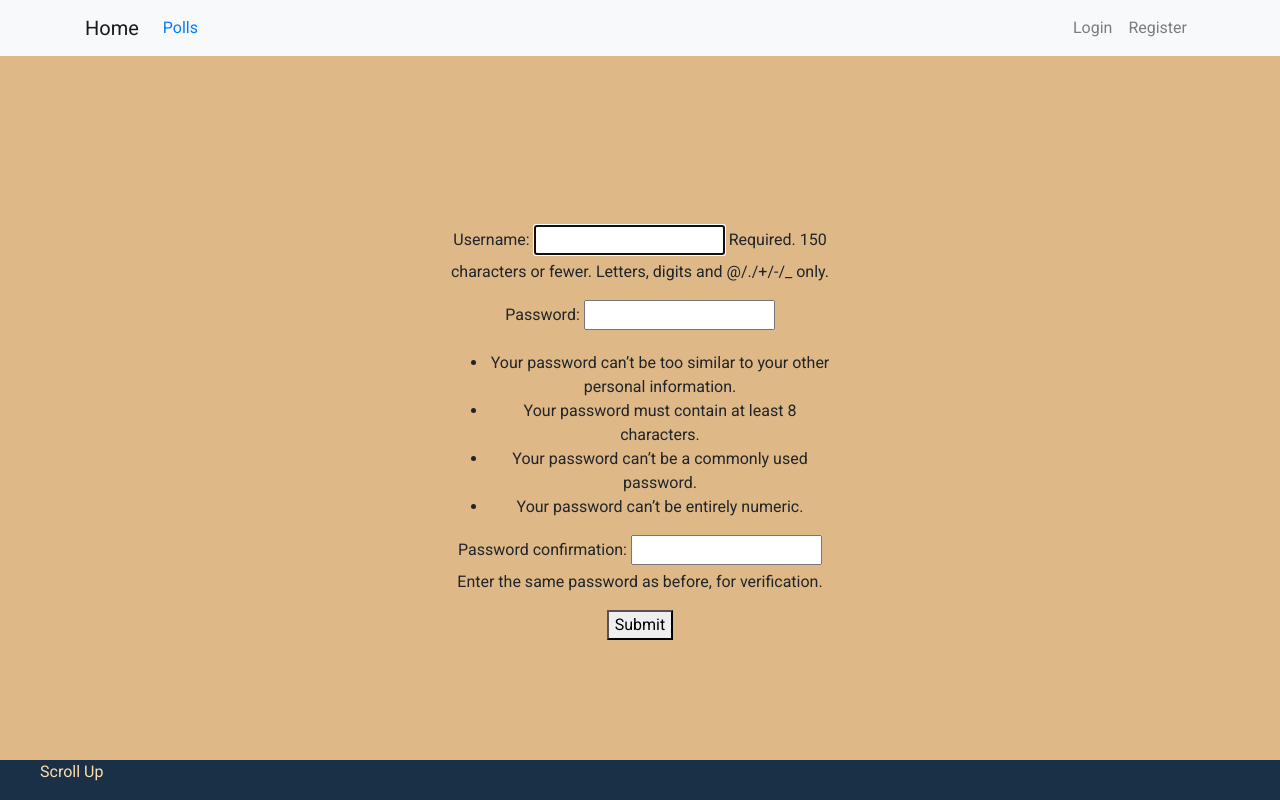
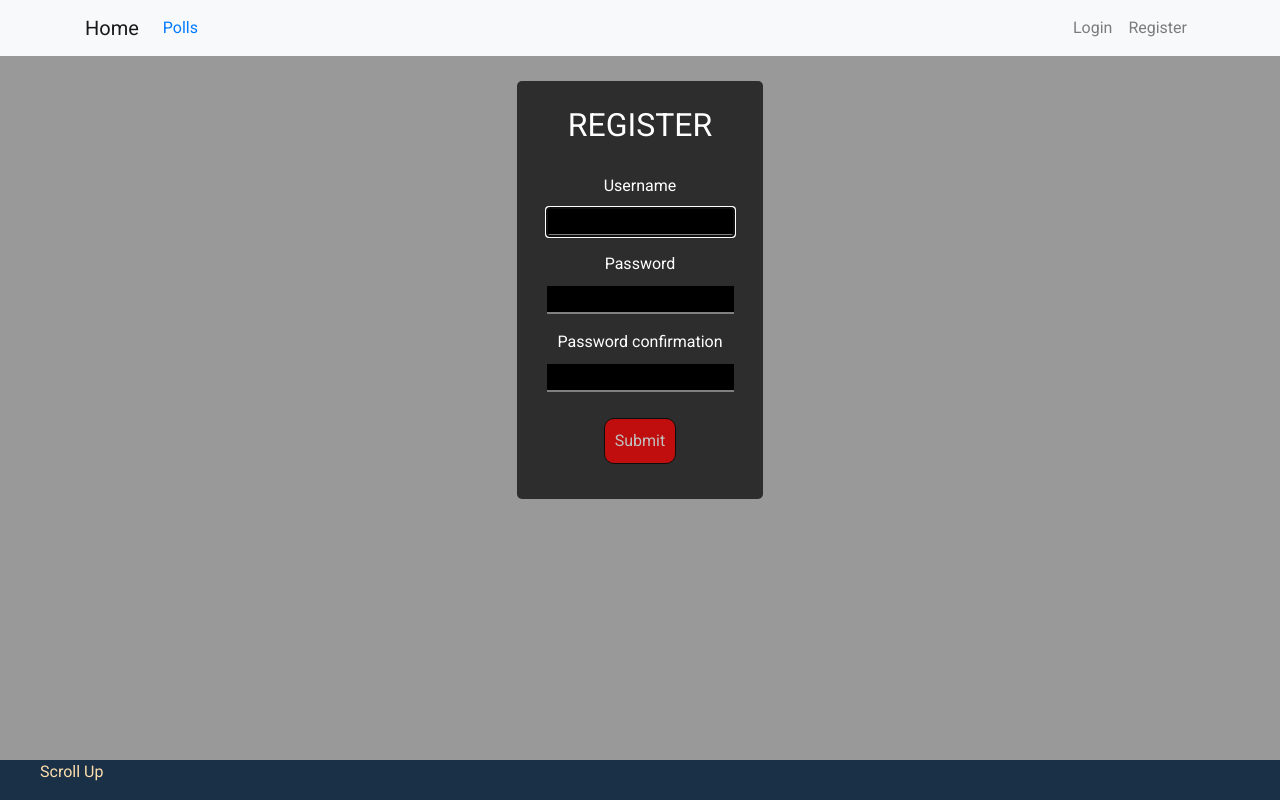
Before and after one commit to mirokrastev/poll-website, a Django app: page /accounts/register/ in a window 1280 px wide. Run offline with Django 3.2, Linux system fonts and the light colour scheme.

Commit message:
Login and Register front end improvements
In this update I improved the front end for login and register page. Expect soon improvements for other things! :)

```diff
--- a/accounts/forms.py
+++ b/accounts/forms.py
@@ -1,5 +1,4 @@
 from django import forms
-from django.contrib.auth.password_validation import MinimumLengthValidator
 
 
 class LoginForm(forms.Form):
@@ -7,4 +6,7 @@ class LoginForm(forms.Form):
                                error_messages={
                                    'min_length': 'Your username must be at least 4 characters long.'
                                })
-    password = forms.CharField(widget=forms.PasswordInput(), required=True, validators=[MinimumLengthValidator])
+    password = forms.CharField(widget=forms.PasswordInput(), min_length=8, required=True,
+                               error_messages={
+                                   'min_length': 'Your password must be at least 8 characters long.'
+                               })
--- a/accounts/static/accounts/css/style.css
+++ b/accounts/static/accounts/css/style.css
@@ -1,27 +1,50 @@
-#login-container {
+#rel-container {
+    display: flex;
+    justify-content: center;
+    align-items: center;
+    padding: 25px;
+
     text-align: center;
-
-    width: 30%;
-    height: 100px;
-
-    margin: auto;
-    position: absolute;
-    top:0;
-    bottom: 0;
-    left: 0;
-    right: 0;
+    color: white;
 }
 
-#register-container {
-    text-align: center;
+#auth-header {
+    display: inline-block;
+    margin-bottom: 30px;
+}
 
-    width: 30%;
-    height: 100px;
+#auth-container {
+    padding: 25px;
 
-    margin: auto;
-    position: absolute;
-    top:-250px;
-    bottom: 0;
-    left: 0;
-    right: 0;
+    background-color: rgba(0, 0, 0, .7);
+    border-radius: 5px;
+    width: 20%;
 }
+
+#auth-container input {
+    display: block;
+    margin: 10px auto;
+    background-color: rgba(0, 0, 0, 1);
+    border: none;
+    border-bottom: 2px solid gray;
+    color: white;
+}
+
+#auth-container button {
+    margin: 10px;
+    color: white;
+    background-color: red;
+    opacity: 0.7;
+    border: 1px solid rgba(0, 0, 0, 1);
+    border-radius: 10px;
+    padding: 10px;
+}
+
+#errors {
+    position: relative;
+    right: 100px;
+    padding: 10px;
+
+    background-color: rgba(0, 0, 0, .7);
+    border-radius: 5px;
+}
--- a/accounts/templates/accounts/register.html
+++ b/accounts/templates/accounts/register.html
@@ -8,11 +8,31 @@
 {% endblock links %}
 
 {% block content %}
-    <div id="register-container">
-        <form method="post">
-            {% csrf_token %}
-            {{ form.as_p }}
-            <button>Submit</button>
-        </form>
+    <div id="rel-container">
+        {% if form.errors %}
+            <div id="errors">
+            {% for field in form %}
+                {% for error in field.errors %}
+                    <div class="error">
+                    {{ error }}
+                    </div>
+                {% endfor %}
+            {% endfor %}
+            </div>
+        {% endif %}
+
+        <div id="auth-container">
+            <form method="post">
+                <h2 id="auth-header">REGISTER</h2>
+                {% csrf_token %}
+                {% for field in form %}
+                    <p>
+                        {{ field.label }}
+                        {{ field }}
+                    </p>
+                {% endfor %}
+                <button>Submit</button>
+            </form>
+        </div>
     </div>
 {% endblock content %}
--- a/accounts/views/authorization.py
+++ b/accounts/views/authorization.py
@@ -26,8 +26,8 @@ class LoginView(FormView):
         user = authenticate(self.request.user, **{'username': username, 'password': password})
 
         if not user:
-            context = {'form': form, 'error': 'Incorrect credentials!'}
-            return self.render_to_response(context)
+            form.add_error('password', 'Incorrect credentials!')
+            return self.form_invalid(form)
 
         login(self.request, user)
         return redirect('home')
--- a/static/css/base-style.css
+++ b/static/css/base-style.css
@@ -1,6 +1,6 @@
 body {
     font-family: "Roboto", "sans-serif";
-    background-color: burlywood;
+    background-color: rgba(0,0,0,.4);
 }
 
 #settings-anchor {
--- a/templates/base.html
+++ b/templates/base.html
@@ -4,6 +4,7 @@
 <head>
     <meta charset="UTF-8">
     <title>{% block title %}{% endblock title %}</title>
+    <meta name="viewport" content="width=device-width, initial-scale=1.0">
     <link rel="stylesheet"
           href="https://cdn.jsdelivr.net/npm/bootstrap@4.6.0/dist/css/bootstrap.min.css"
           integrity="sha384-B0vP5xmATw1+K9KRQjQERJvTumQW0nPEzvF6L/Z6nronJ3oUOFUFpCjEUQouq2+l"
```
Also changed, not shown: accounts/templates/accounts/login.html (+26 -7 lines).
